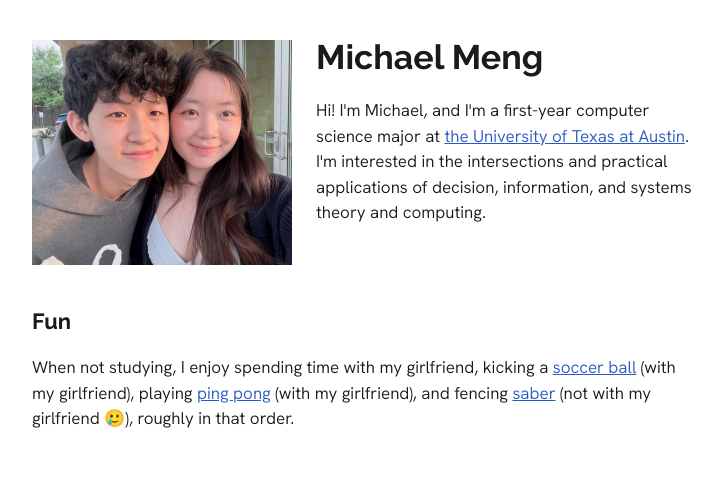
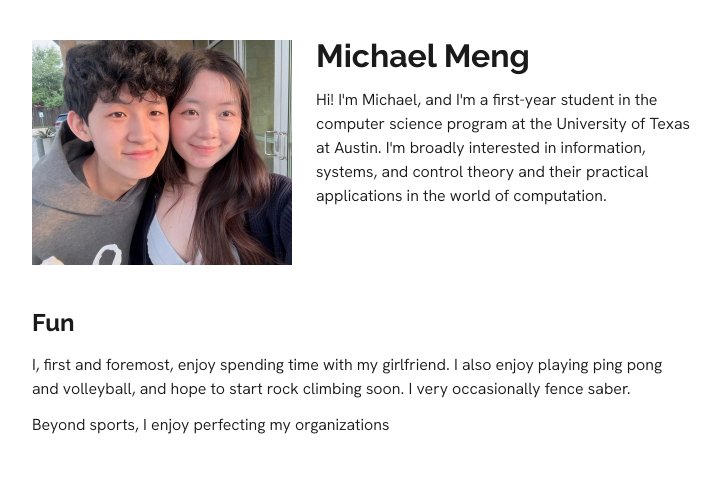
Before and after one commit to michaelameng/michaelameng.github.io, a plain HTML site: page index.html in a window 1280 px wide. Shown: the whole page, without its empty margins (278-1000 px from the left). Drawn offline with Linux system fonts and the light colour scheme.

Commit message:
content: revise bio and fun section; tidy paragraph spacing

```diff
--- a/assets/css/styles.css
+++ b/assets/css/styles.css
@@ -25,7 +25,6 @@ body {
   background: var(--bg);
   color: var(--text);
   font-family: "Hanken Grotesk", Helvetica, Arial, sans-serif;
-  font-size: 17px;
   font-weight: 350;
   line-height: 1.5;
 }
@@ -58,10 +57,10 @@ main {
 }
 
 .name {
-  font-size: 34px;
+  font-size: 32px;
   font-weight: bold;
   line-height: 1;
-  margin: 0 0 1.5rem;
+  margin: 0 0 1rem;
 }
 
 .about {
@@ -82,14 +81,19 @@ main {
   min-width: 0;
 }
 
-.blurb p {
-  margin-top: 0;
+h2 {
+  font-size: 24px;
+  font-weight: bold;
+  margin: 2.5rem 0 0.75rem;
 }
 
-h2 {
-  font-size: 22px;
-  font-weight: bold;
-  margin: 2.5rem 0 0.5rem;
+/* Headings set the space above a paragraph; p + p sets the space between paragraphs */
+p {
+  margin: 0;
+}
+
+p + p {
+  margin-top: 0.75rem;
 }
 
 @media (max-width: 600px) {
--- a/index.html
+++ b/index.html
@@ -1,5 +1,4 @@
 <!doctype html>
-
 <html lang="en-US">
   <head>
     <meta charset="UTF-8" />
@@ -21,28 +20,21 @@
         <div class="blurb">
           <h1 class="name">Michael Meng</h1>
           <p>
-            Hi! I'm Michael, and I'm a first-year computer science major at
-            <a href="https://www.utexas.edu/"
-              >the University of Texas at Austin</a
-            >. I'm interested in the intersections and practical applications of
-            decision, information, and systems theory and computing.
+            Hi! I'm Michael, and I'm a first-year student in the computer
+            science program at the University of Texas at Austin. I'm broadly
+            interested in information, systems, and control theory and their
+            practical applications in the world of computation.
           </p>
         </div>
       </div>
-
       <section>
         <h2>Fun</h2>
         <p>
-          When not studying, I enjoy spending time with my girlfriend, kicking a
-          <a href="https://en.wikipedia.org/wiki/Association_football"
-            >soccer ball</a
-          >
-          (with my girlfriend), playing
-          <a href="https://en.wikipedia.org/wiki/Table_tennis">ping pong</a>
-          (with my girlfriend), and fencing
-          <a href="https://en.wikipedia.org/wiki/Sabre_(fencing)">saber</a> (not
-          with my girlfriend 🥲), roughly in that order.
+          I, first and foremost, enjoy spending time with my girlfriend. I also
+          enjoy playing ping pong and volleyball, and hope to start rock
+          climbing soon. I very occasionally fence saber.
         </p>
+        <p>Beyond sports, I enjoy perfecting my organizations</p>
       </section>
     </main>
   </body>
```
